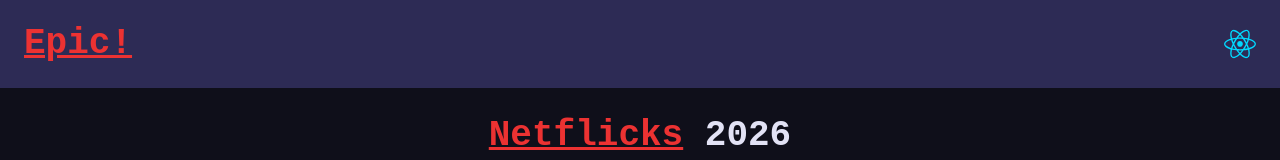
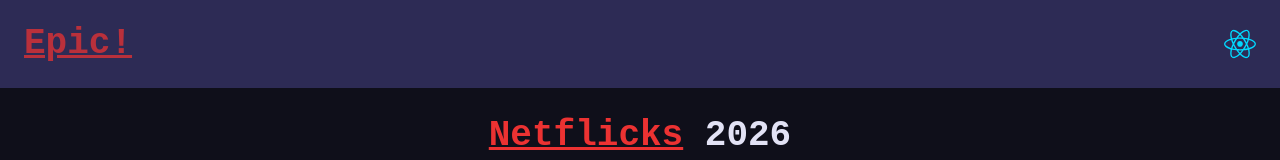
Before and after one commit to RafaDEV99/school-netflicks-2036, a React (Vite) app: page / in a window 1280 px wide. Shown: the top 160 px of the page. Built offline with nearby package versions, Linux system fonts and the light colour scheme.

Commit message:
change to constant pulse in div

```diff
--- a/src/App.tsx
+++ b/src/App.tsx
@@ -21,14 +21,14 @@ function App() {
   return (
     <>
     <div className='bg-secondary p-6 flex justify-between items-center'>
-    <h1 className='font-bold text-4xl hover:animate-pulse text-primary underline underline-offset-2'>Epic!</h1>
+    <h1 className='font-bold text-4xl animate-pulse text-primary underline underline-offset-2'>Epic!</h1>
       <Avatar>
         <AvatarImage src='src/assets/react.svg' alt="@RafaDEV99"/>
         <AvatarFallback>&gt;:3</AvatarFallback>
       </Avatar>
     </div>
     <div className='grid gap-7 p-7 items-center justify-items-center'>
-      <h1 className='font-bold text-4xl'><a className='hoanimate-pulse text-primary underline underline-offset-2'>Netflicks</a> 2026</h1>
+      <h1 className='font-bold text-4xl'><a className='hover:animate-pulse text-primary underline underline-offset-2'>Netflicks</a> 2026</h1>
 
       <h2 className={`${classUnder} text-1xl`}>Mi vida entre códigos</h2>
       <p>
```
